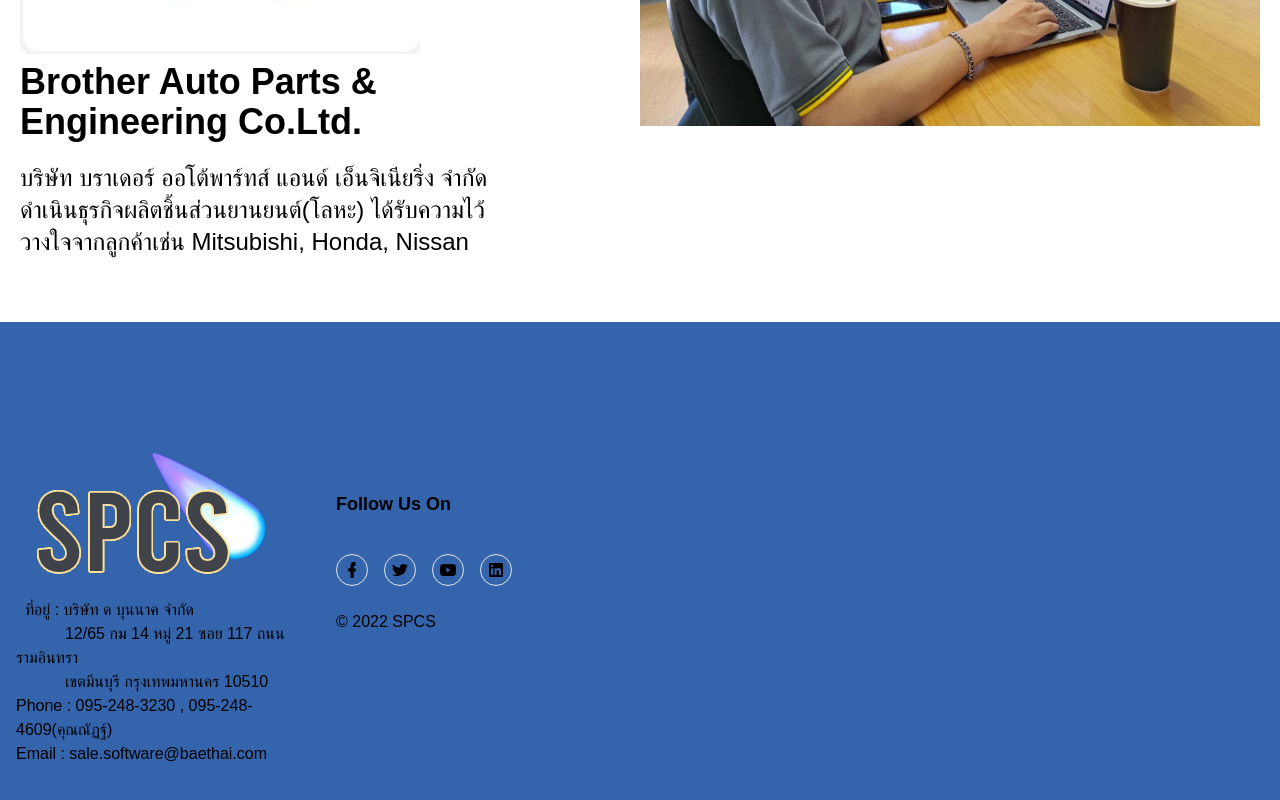
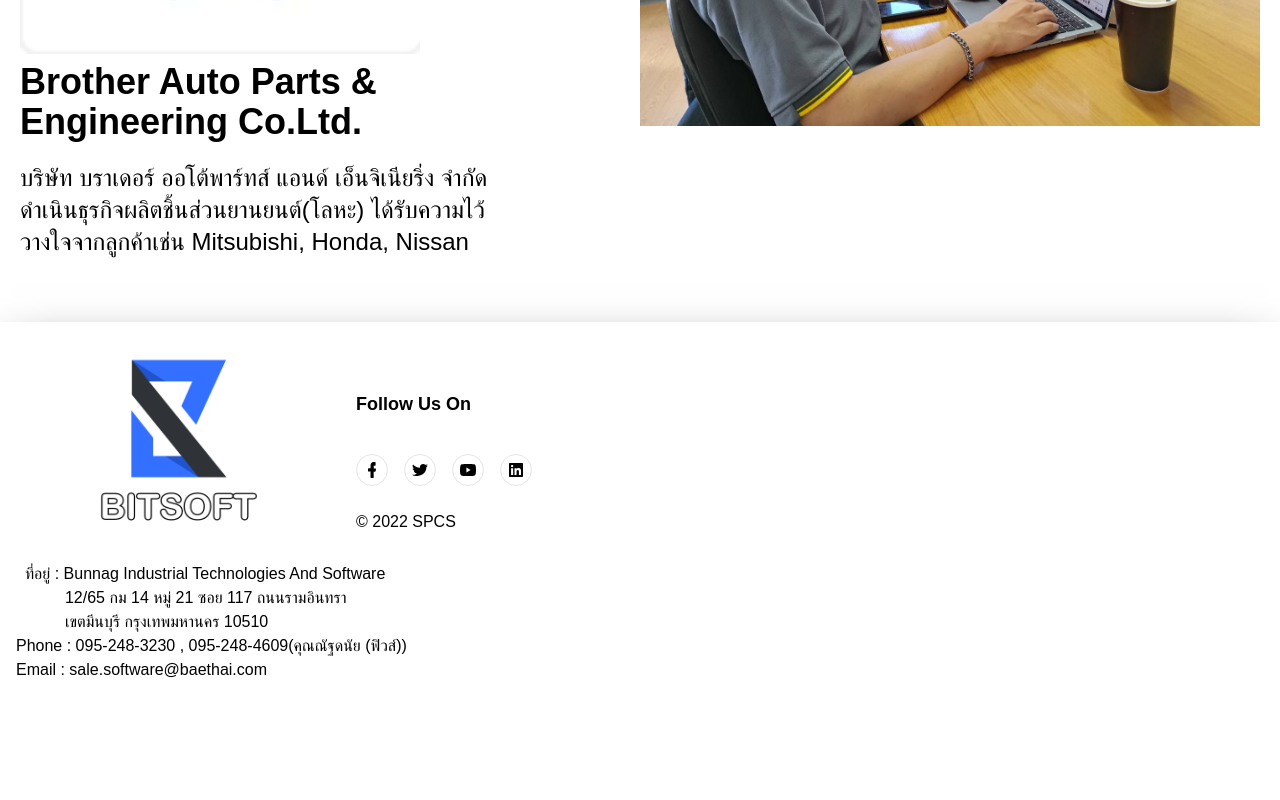
Before and after one commit to ChutimunTorntranon/SPCS, a React (Create React App) app: page /Customers in a window 1280 px wide. Shown: the part 7707-8507 px from the top of the page. Built offline with nearby package versions, Linux system fonts and the light colour scheme.

Commit message:
editfooter

```diff
--- a/src/Components/Footer.jsx
+++ b/src/Components/Footer.jsx
@@ -1,21 +1,27 @@
 import React from 'react';
-
+import bitsoft from '../icons/MicrosoftTeams-image.png';
 function Footer() {
 	return (
-		<footer className='relative bg-[#3464AB] pt-20 pb-10 lg:pt-[120px] lg:pb-20'>
+		<footer className='relative bg-[#FFFFFF] pt-20 pb-10 lg:pt-[120px] lg:pb-20 shadow-2xl shadow-black'>
+			<div className='mt-[-100px] w-40 shadow-2xl shadow-black border-solid border-black'></div>
 			<div className='container mx-auto'>
 				<div className='w-mx-4 flex flex-wrap'>
 					<div className='w-full px-4 sm:w-2/3 lg:w-3/12'>
-						<div className='mb-5 w-full'>
-							<img src='edit-logo.png' alt='logo' className='max-w-full' />
+						<div className='mb-5 w-[1000px]'>
+							<img
+								src={bitsoft}
+								alt='logo'
+								className='w-[230px] ml-12 h-[220px]'
+							/>
 
 							<p className='text-body-color mb-7 text-base'>
-								&nbsp;&nbsp;ที่อยู่ : บริษัท ด บุนนาค จำกัด <br></br>
+								&nbsp;&nbsp;ที่อยู่ : Bunnag Industrial Technologies And
+								Software<br></br>
 								&nbsp;&nbsp;&nbsp;&nbsp;&nbsp;&nbsp;&nbsp;&nbsp;&nbsp;&nbsp;&nbsp;12/65
 								กม 14 หมู่ 21 ซอย 117 ถนนรามอินทรา <br></br>
 								&nbsp;&nbsp;&nbsp;&nbsp;&nbsp;&nbsp;&nbsp;&nbsp;&nbsp;&nbsp;&nbsp;เขตมีนบุรี
 								กรุงเทพมหานคร 10510<br></br>
-								Phone : 095-248-3230 , 095-248-4609(คุณณัฏฐ์)<br></br>
+								Phone : 095-248-3230 , 095-248-4609(คุณณัฐดนัย (ฟิวส์))<br></br>
 								Email : sale.software@baethai.com<br></br>
 							</p>
 						</div>
@@ -141,7 +147,7 @@
 							</ul>
 						</div>
 					</div> */}
-					<div className='w-full px-4 sm:w-1/2 lg:w-3/12'>
+					<div className='w-full px-4 sm:w-1/2 lg:w-3/12 ml-5'>
 						<div className='mt-12 w-full'>
 							<h4 className='text-dark mb-9 text-lg font-semibold'>
 								Follow Us On
```
Also changed, not shown: src/icons/MicrosoftTeams-image.png (added).
